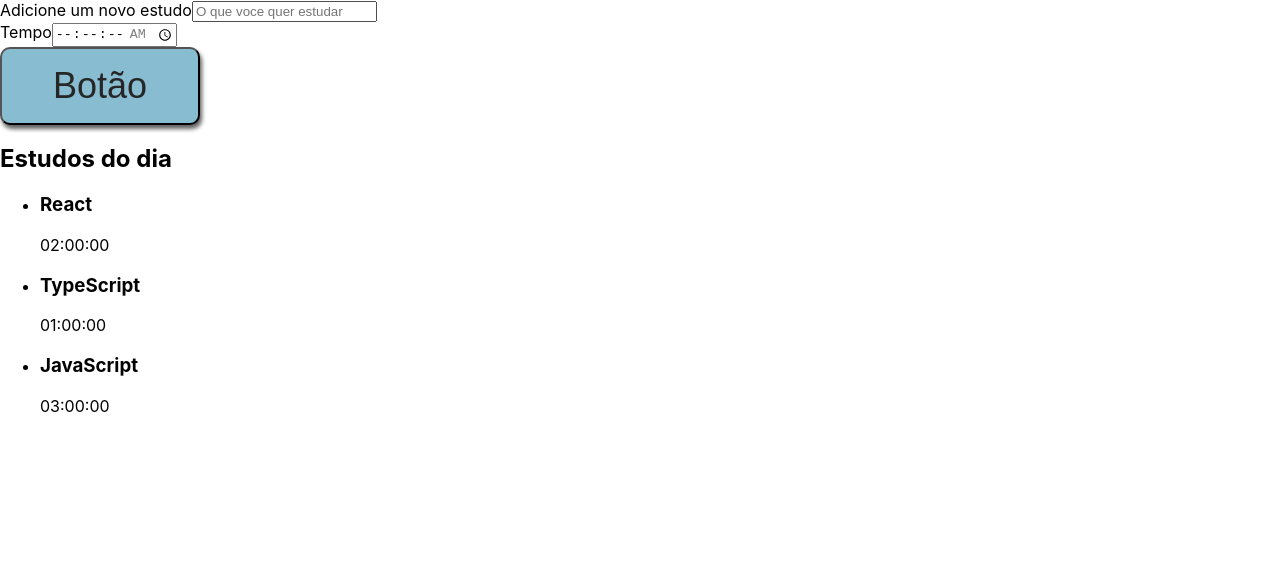
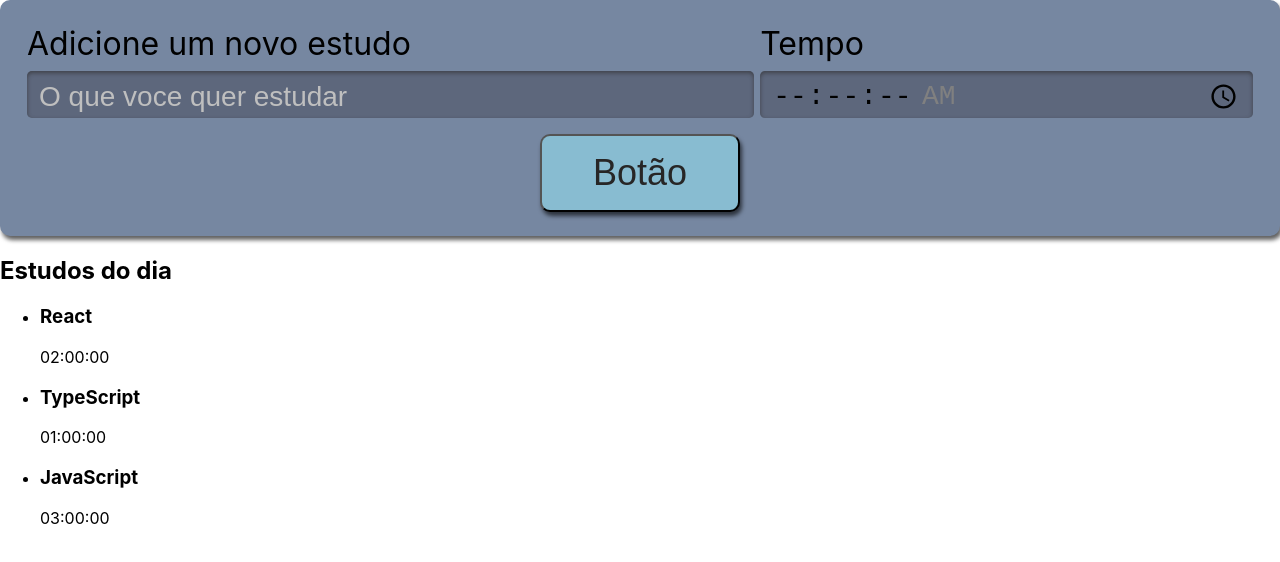
Before and after one commit to jgabfalcao/TaskBoard, a React (Create React App) app: page / in a window 1280 px wide. Shown: the top 562 px of the page. Built offline with nearby package versions, Linux system fonts and the light colour scheme.

Commit message:
Insert off imports for CSS Modules

```diff
--- a/src/components/form/index.tsx
+++ b/src/components/form/index.tsx
@@ -1,10 +1,11 @@
 import React  from "react";
 import Button from "../button";
+import style from './Form.module.scss'
 
 function Form (){
     return(
-      <form>
-        <div>
+      <form className={style.newTask}>
+        <div className={style.inputContainer}>
           <label htmlFor="task">
             Adicione um novo estudo
           </label>
@@ -15,7 +16,7 @@ function Form (){
           placeholder="O que voce quer estudar" required
           />
         </div>
-        <div>
+        <div className={style.inputContainer}>
           <label htmlFor="time">
             Tempo
           </label>
```
